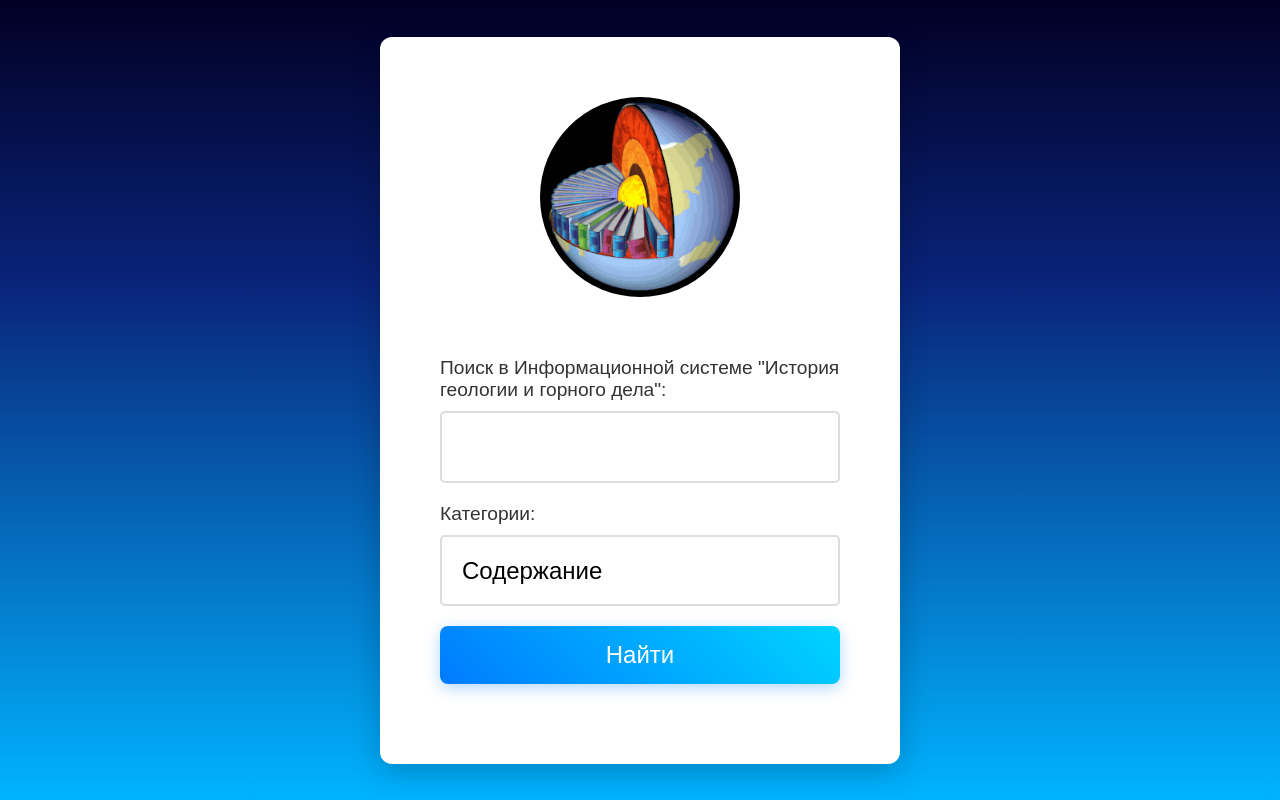
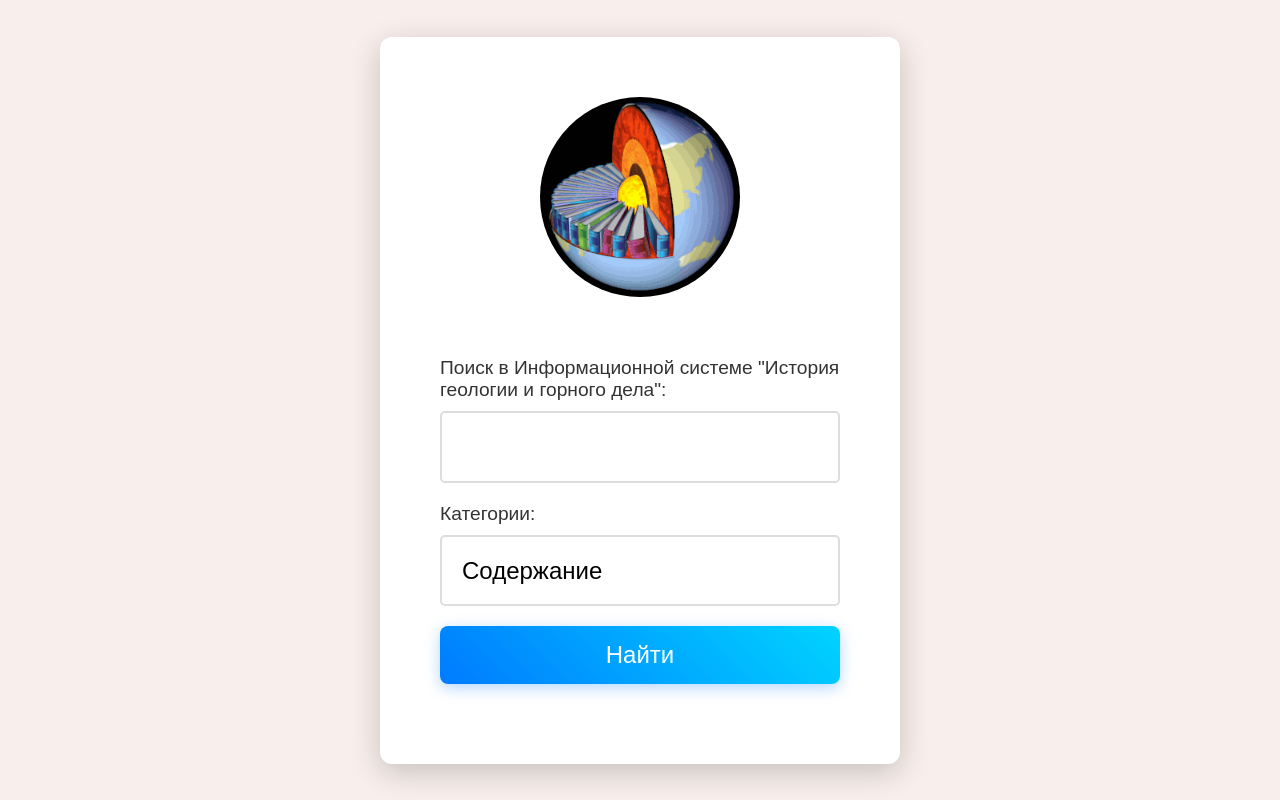
Before and after one commit to BUSH222/GIN-search-patch, a Flask app: page / in a window 1280 px wide. Run offline with Flask 3, Linux system fonts and the light colour scheme.

Commit message:
fixed everything

```diff
--- a/static/styles-view.css
+++ b/static/styles-view.css
@@ -5,7 +5,9 @@ body {
     align-items: center;
     margin: 0;
     background: rgb(2,0,36);
-    background: linear-gradient(180deg, rgba(2,0,36,1) 0%, rgba(9,35,121,1) 35%, rgba(0,179,255,1) 100%);
+    background: #f8efec;
+    height: 100%;
+    padding: 60px;
 }
 
 .container {
@@ -15,4 +17,5 @@ body {
     box-shadow: 0 8px 30px rgba(0, 0, 0, 0.2);
     max-width: 400px;
     width: 100%;
+    align-items: center;
 }
--- a/static/styles.css
+++ b/static/styles.css
@@ -5,8 +5,7 @@ body {
     align-items: center;
     height: 100vh;
     margin: 0;
-    background: rgb(2,0,36);
-    background: linear-gradient(180deg, rgba(2,0,36,1) 0%, rgba(9,35,121,1) 35%, rgba(0,179,255,1) 100%);
+    background: #f8efec;
 }
 
 .container {
```
Also changed, not shown: templates/search-ginsearch-view.html (+10 -9 lines).
